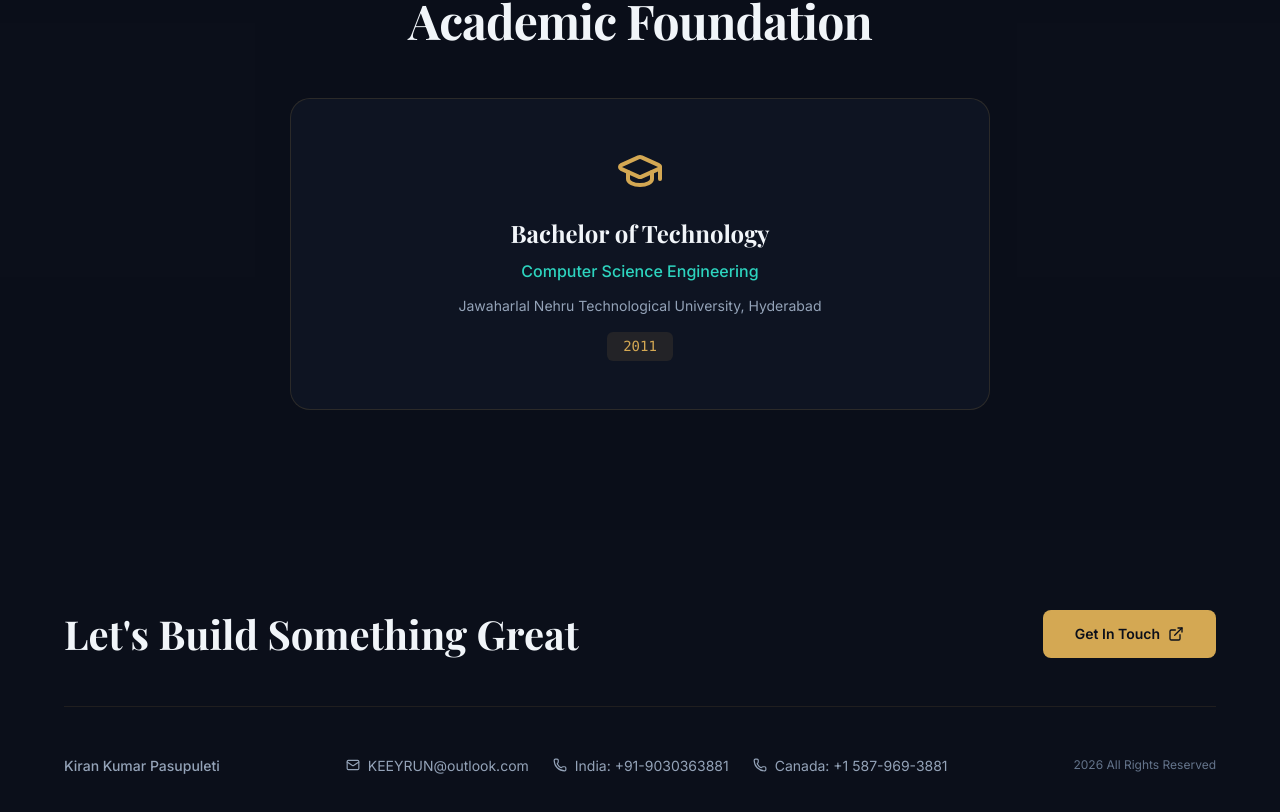
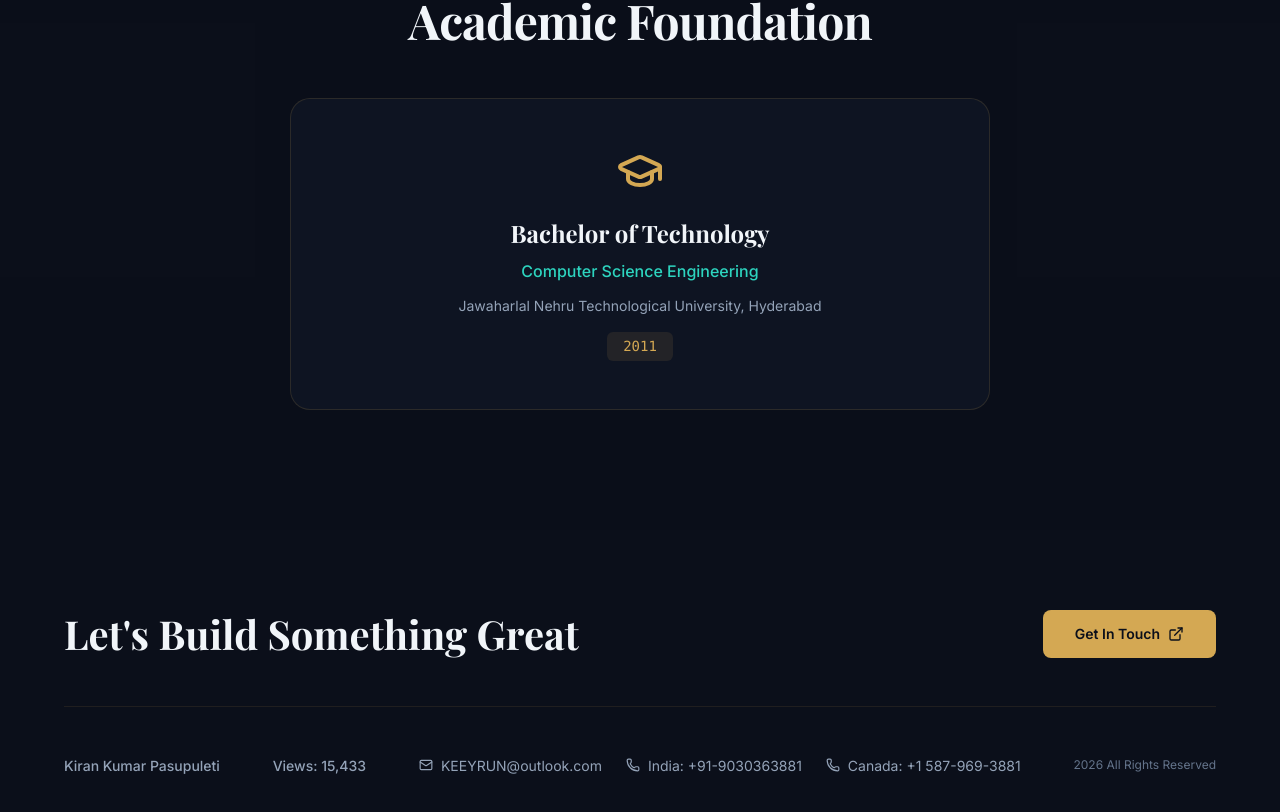
Before and after one commit to keeyrun1/Portfolio, a React (Vite) app in the folder app/: page / in a window 1280 px wide. Shown: the part 6074-6886 px from the top of the page. Built offline with nearby package versions, Linux system fonts and the light colour scheme; the HTML template or start-up script is replaced by a standard one.

Commit message:
Remove testimonials; add persistent footer view count

```diff
--- a/app/src/sections/Footer.tsx
+++ b/app/src/sections/Footer.tsx
@@ -1,15 +1,30 @@
-import { useEffect, useRef } from 'react';
+import { useEffect, useRef, useState } from 'react';
 import { gsap } from 'gsap';
 import { ScrollTrigger } from 'gsap/ScrollTrigger';
 import { Mail, Phone, ExternalLink } from 'lucide-react';
+
+const DEFAULT_VIEW_COUNT = 15432;
+const STORAGE_KEY = 'portfolio_view_count';
 
 gsap.registerPlugin(ScrollTrigger);
 
 export default function Footer() {
   const sectionRef = useRef<HTMLElement>(null);
   const contentRef = useRef<HTMLDivElement>(null);
+  const [viewCount, setViewCount] = useState<number>(() => {
+    if (typeof window === 'undefined') {
+      return DEFAULT_VIEW_COUNT;
+    }
+    const storedCount = Number(localStorage.getItem(STORAGE_KEY));
+    return Number.isInteger(storedCount) && storedCount > 0 ? storedCount : DEFAULT_VIEW_COUNT;
+  });
 
   useEffect(() => {
+    const storedCount = Number(localStorage.getItem(STORAGE_KEY));
+    const nextCount = Number.isInteger(storedCount) && storedCount > 0 ? storedCount + 1 : DEFAULT_VIEW_COUNT + 1;
+    localStorage.setItem(STORAGE_KEY, String(nextCount));
+    setViewCount(nextCount);
+
     const ctx = gsap.context(() => {
       if (contentRef.current) {
         gsap.from(contentRef.current.children, {
@@ -100,6 +115,14 @@ export default function Footer() {
               Kiran Kumar Pasupuleti
             </span>
 
+            {/* View Count */}
+            <span
+              className="font-body"
+              style={{ fontSize: '14px', fontWeight: 500, color: '#94A3B8' }}
+            >
+              Views: {viewCount.toLocaleString()}
+            </span>
+
             {/* Contact Links */}
             <div className="flex items-center gap-6">
               <a
```
